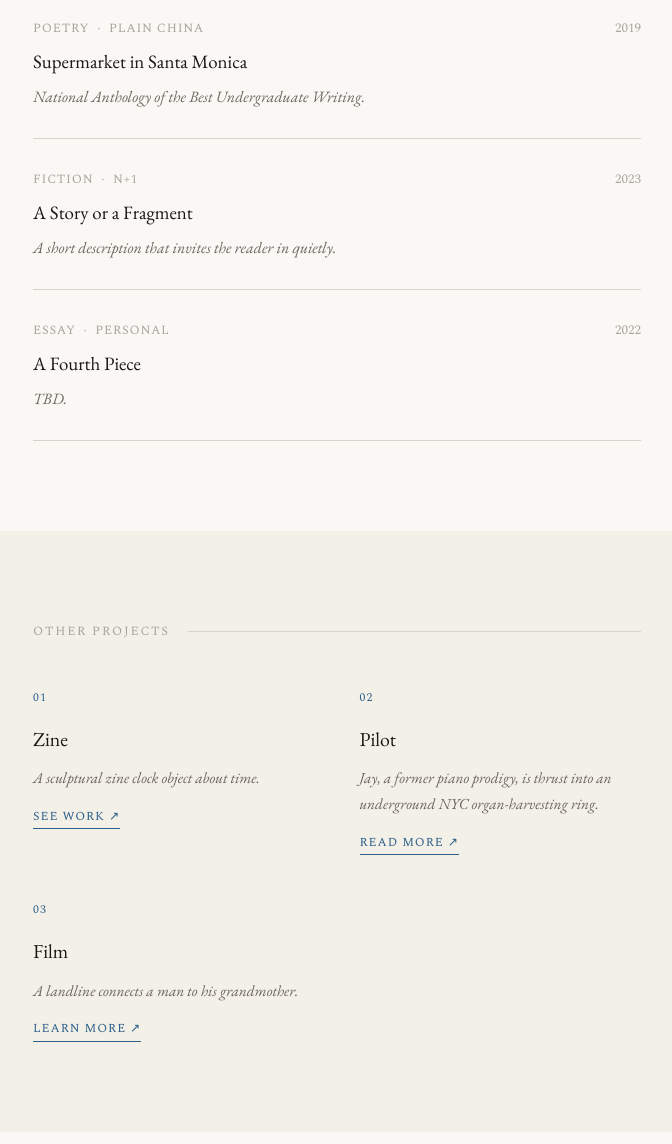
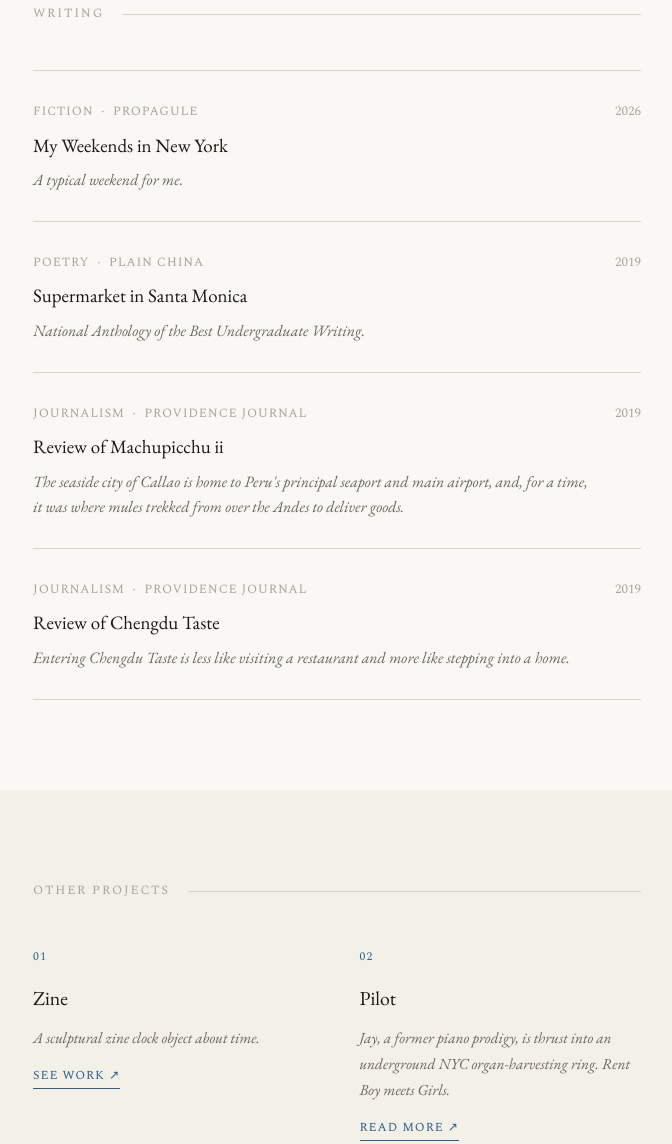
Before and after one commit to jlovett176/jlovett176, a plain HTML site: page index.html in a window 1280 px wide. Shown: the part 1118-2262 px from the top of the page, without its empty margins (303-975 px from the left). Drawn offline with nearby package versions, Linux system fonts and the light colour scheme.

Commit message:
Update index.html

```diff
--- a/index.html
+++ b/index.html
@@ -402,7 +402,7 @@
       <img
         src="photo.jpg"
         alt="Johnathan (me)"
-        style="width: 120px; height: 120px; border-radius: 50%; object-fit: cover; border: 0.5px solid var(--rule); flex-shrink: 0;"
+        style="width: 180px; height: 180px; border-radius: 50%; object-fit: cover; border: 0.5px solid var(--rule); flex-shrink: 0;"
       />
       <div>
 
@@ -445,21 +445,21 @@
           </li>
 
           <li class="writing-item">
-            <a href="#">
-              <p class="writing-meta">Fiction &nbsp;·&nbsp; n+1</p>
-              <p class="writing-title">A Story or a Fragment</p>
-              <p class="writing-excerpt">A short description that invites the reader in quietly.</p>
+            <a href="https://www.providencejournal.com/story/lifestyle/food/2019/12/31/machupicchu-offers-authentic-taste-of-peru-in-providence/1979959007/?gnt-cfr=1&gca-cat=p&gca-uir=true&gca-epti=z118005e001700v118005d--89--b--89--&gca-ft=226&gca-ds=sophi">
+              <p class="writing-meta">Journalism &nbsp;·&nbsp; Providence Journal</p>
+              <p class="writing-title">Review of Machupicchu ii</p>
+              <p class="writing-excerpt">The seaside city of Callao is home to Peru's principal seaport and main airport, and, for a time, it was where mules trekked from over the Andes to deliver goods.</p>
             </a>
-            <span class="writing-year">2023</span>
+            <span class="writing-year">2019</span>
           </li>
 
           <li class="writing-item">
-            <a href="#">
-              <p class="writing-meta">Essay &nbsp;·&nbsp; Personal</p>
-              <p class="writing-title">A Fourth Piece</p>
-              <p class="writing-excerpt">TBD.</p>
+            <a href="https://www.providencejournal.com/story/lifestyle/food/2019/09/10/authentic-chinese-right-here-in-rhode-island/2811842007/?gnt-cfr=1&gca-cat=p&gca-uir=true&gca-epti=z117405e003100v117405d--82--b--82--&gca-ft=239&gca-ds=sophi">
+              <p class="writing-meta">Journalism &nbsp;·&nbsp; Providence Journal</p>
+              <p class="writing-title">Review of  Chengdu Taste</p>
+              <p class="writing-excerpt">Entering Chengdu Taste is less like visiting a restaurant and more like stepping into a home.</p>
             </a>
-            <span class="writing-year">2022</span>
+            <span class="writing-year">2019</span>
           </li>
 
         </ul>
@@ -482,7 +482,7 @@
           <div class="project-item">
             <p class="project-number">02</p>
             <p class="project-title">Pilot</p>
-            <p class="project-desc">Jay, a former piano prodigy, is thrust into an underground NYC organ-harvesting ring.</p>
+            <p class="project-desc">Jay, a former piano prodigy, is thrust into an underground NYC organ-harvesting ring. Rent Boy meets Girls.</p>
             <a href="#" class="project-link">Read more ↗</a>
           </div>
 
```
